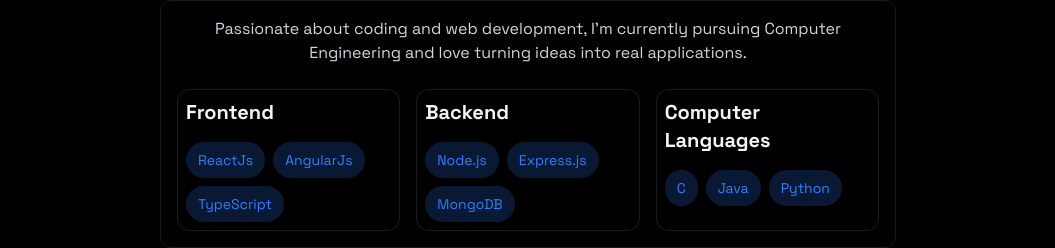
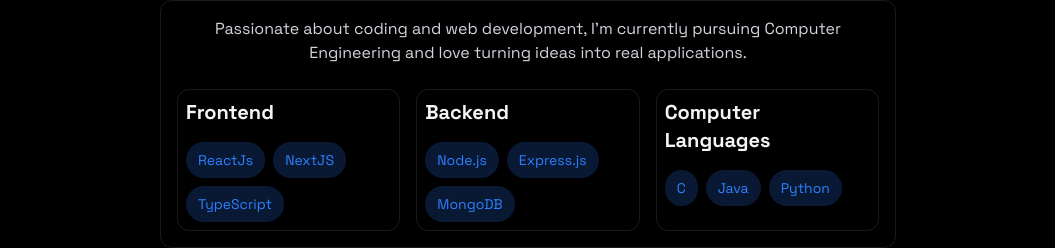
Before and after one commit to Yash-1485/Portfolio_Using_React, a React (Vite) app: page / in a window 1280 px wide. Shown: the part 944-1192 px from the top of the page, without its empty margins (112-1167 px from the left). Built offline with nearby package versions, Linux system fonts and the light colour scheme.

Commit message:
Updated Skills section

```diff
--- a/src/components/sections/About.jsx
+++ b/src/components/sections/About.jsx
@@ -3,7 +3,7 @@
 const About = () => {
 
     const skills={
-        "Frontend":["ReactJs","AngularJs","TypeScript"],
+        "Frontend":["ReactJs","NextJS","TypeScript"],
         "Backend":["Node.js","Express.js","MongoDB"],
         "Computer Languages":["C","Java","Python"],
     }
```
